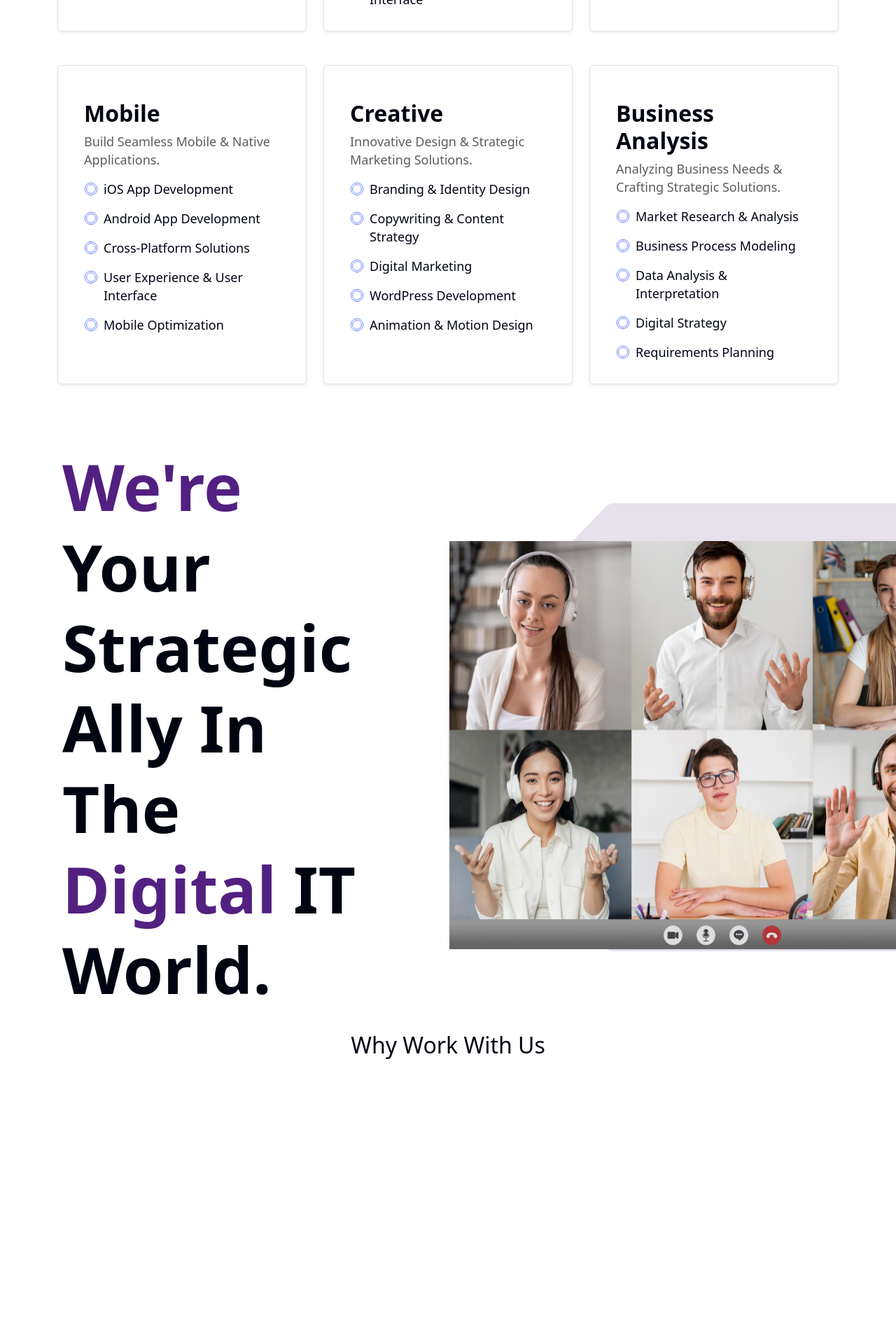
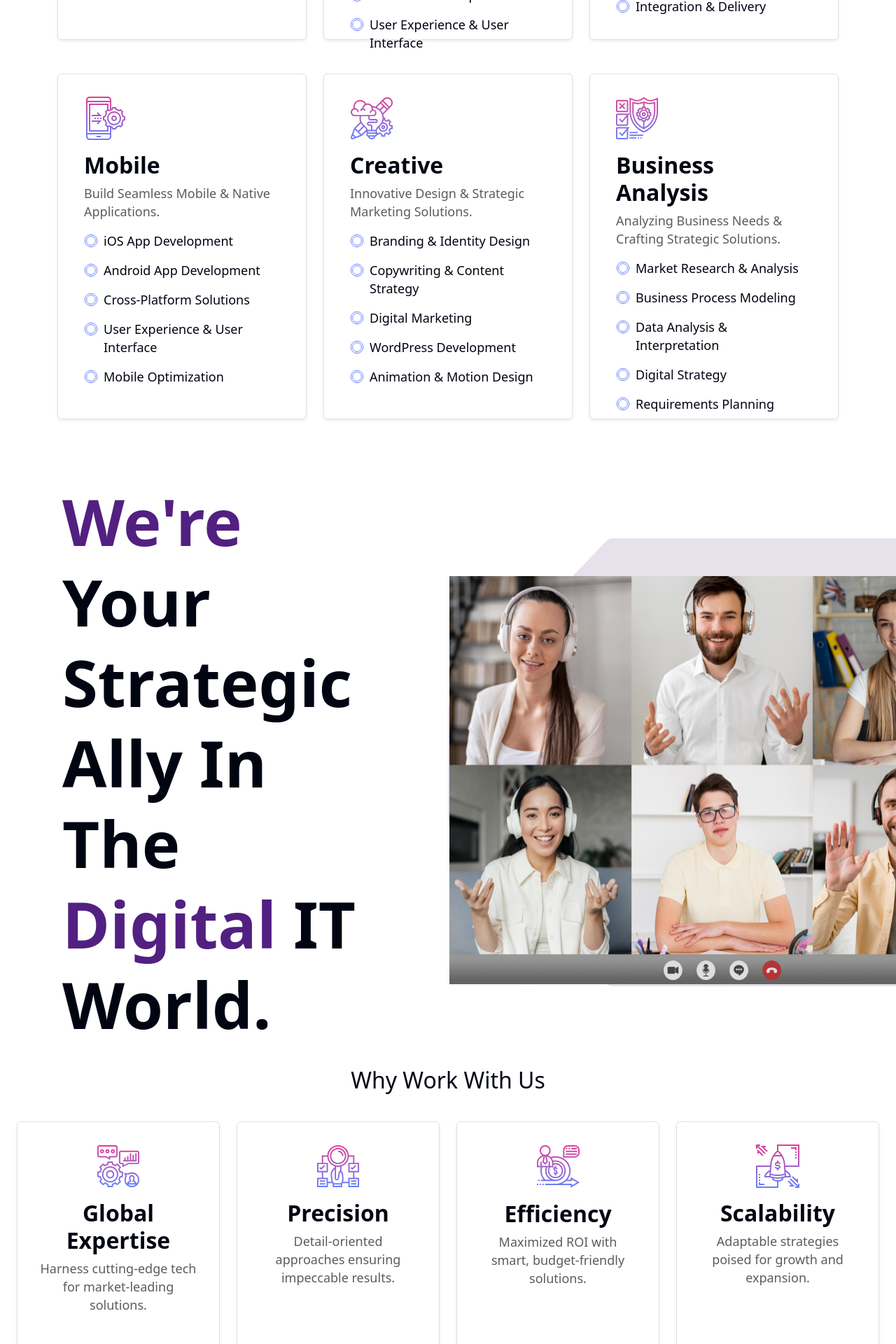
Before and after one commit to Bazzomir/lumaro, a React (Create React App) app in the folder erikas-app/: page / in a window 1280 px wide. Shown: the part 1720-3640 px from the top of the page at 70% size. Before the commit the page ends 3344 px from the top, so only its background shows below. Built offline with nearby package versions, Linux system fonts and the light colour scheme.

Commit message:
bug fixed :)

```diff
--- a/erikas-app/public/data.json
+++ b/erikas-app/public/data.json
@@ -75,24 +75,24 @@
   ],
   "aboutUs": [
     {
+      "icon": "gExpertise",
       "category": "Global Expertise",
-      "description": "Harness cutting-edge tech for market-leading solutions.",
-      "icon": "/assets/image/icons/gExpertise.svg"
+      "description": "Harness cutting-edge tech for market-leading solutions."
     },
     {
+      "icon": "precision",
       "category": "Precision",
-      "description": "Detail-oriented approaches ensuring impeccable results.",
-      "icon": "/assets/image/icons/precision.svg"
+      "description": "Detail-oriented approaches ensuring impeccable results."
     },
     {
+      "icon": "efficiency",
       "category": "Efficiency",
-      "description": "Maximized ROI with smart, budget-friendly solutions.",
-      "icon": "/assets/image/icons/efficiency.svg"
+      "description": "Maximized ROI with smart, budget-friendly solutions."
     },
     {
+      "icon": "scalability",
       "category": "Scalability",
-      "description": "Adaptable strategies poised for growth and expansion.",
-      "icon": "/assets/image/icons/scalability.svg"
+      "description": "Adaptable strategies poised for growth and expansion."
     }
   ]
 }
--- a/erikas-app/src/components/component/AboutCard.jsx
+++ b/erikas-app/src/components/component/AboutCard.jsx
@@ -2,9 +2,11 @@ import React from 'react';
 
 export default function AboutCard({ category, description, CardIcon }) {
     return (
-        <div className="card gap-5 p-3 border shadow-sm h-100">
-            <div className="card-body text-center">
-                <div className="mb-3">{CardIcon && <CardIcon />}</div>
+        <div className="card gap-5 p-3 border shadow-sm h-100 text-center">
+            <div className="card-body">
+                <div className="mb-3">
+                    {CardIcon && <img src={CardIcon} alt={category} className="img-fluid" />}
+                </div>
                 <h5 className="card-body__title">{category}</h5>
                 <p className="card-body__text text-muted">{description}</p>
             </div>
--- a/erikas-app/src/components/component/ServicesCard.jsx
+++ b/erikas-app/src/components/component/ServicesCard.jsx
@@ -1,11 +1,13 @@
 import React from 'react';
 import { ReactComponent as ListIcon } from '../../assets/image/icons/list-circle.svg';
 
-export default function ServicesCard({ category, description, offerings, cardIcon: CardIcon }) {
+export default function ServicesCard({ category, description, offerings, iconPath }) {
     return (
         <div className="card gap-5 p-3 border shadow-sm">
             <div className="card-body mx-auto">
-            <div className="mb-3">{CardIcon && <CardIcon />}</div>
+                <div className="mb-3">
+                    {iconPath && <img src={iconPath} alt={category} className="img-fluid" />}
+                </div>
                 <h5 className="card-body__title">{category}</h5>
                 <p className="card-body__text text-muted">{description}</p>
                 <ul className="list-group grid gap-0 row-gap-3">
--- a/erikas-app/src/components/pages/About.jsx
+++ b/erikas-app/src/components/pages/About.jsx
@@ -1,27 +1,17 @@
 import React, { useState, useEffect } from 'react';
 import AboutCard from '../component/AboutCard';
 import MeetingImg from '../../assets/image/meeting.svg';
+import GlobalExpertiseIcon from '../../assets/image/icons/gExpertise.svg';
+import PrecisionIcon from '../../assets/image/icons/precision.svg';
+import EfficiencyIcon from '../../assets/image/icons/efficiency.svg';
+import ScalabilityIcon from '../../assets/image/icons/scalability.svg';
 
-function importIcons(iconPath) {
-    try {
-        switch (iconPath) {
-            case '/assets/image/icons/consulting.svg':
-                return require('../../assets/image/icons/gExpertise.svg').ReactComponent;
-            case '/assets/image/icons/development.svg':
-                return require('../../assets/image/icons/precision.svg').ReactComponent;
-            case '/assets/image/icons/quality.svg':
-                return require('../../assets/image/icons/efficiency.svg').ReactComponent;
-            case '/assets/image/icons/mobile.svg':
-                return require('../../assets/image/icons/scalability.svg').ReactComponent;
-            default:
-                return null;
-        }
-    }
-    catch (error) {
-        console.error('Error importing icon:', error);
-        return null;
-    }
-}
+const iconMap = {
+    'gExpertise': GlobalExpertiseIcon,
+    'precision': PrecisionIcon,
+    'efficiency': EfficiencyIcon,
+    'scalability': ScalabilityIcon,
+};
 
 export default function About() {
     const [aboutData, setAboutData] = useState([]);
@@ -61,12 +51,12 @@ export default function About() {
                 <div className="col-12">
                     <div className="row p-0 m-0">
                         {aboutData.map((about, index) => {
-                            const IconComponent = importIcons(about.icon);
+                            const IconPath = iconMap[about.icon];
                             return (
-                                <div key={index} className="col-md-4 my-4">
-                                    {IconComponent && (
+                                <div key={index} className="col-md-3 my-4">
+                                    {IconPath && (
                                         <AboutCard
-                                            CardIcon={IconComponent}
+                                            CardIcon={IconPath}
                                             category={about.category}
                                             description={about.description}
                                         />
--- a/erikas-app/src/components/pages/Services.jsx
+++ b/erikas-app/src/components/pages/Services.jsx
@@ -1,29 +1,18 @@
 import React, { useEffect, useState } from 'react';
 import ServicesCard from '../component/ServicesCard';
+import ConsultingIcon from '../../assets/image/icons/consulting.svg';
+import DevelopmentIcon from '../../assets/image/icons/development.svg';
+import QualityIcon from '../../assets/image/icons/quality.svg';
+import MobileIcon from '../../assets/image/icons/mobile.svg';
+import CreativeIcon from '../../assets/image/icons/creative.svg';
 
-function importIcons(iconPath) {
-    try {
-        switch (iconPath) {
-            case '/assets/image/icons/consulting.svg':
-                return require('../../assets/image/icons/consulting.svg').ReactComponent;
-            case '/assets/image/icons/development.svg':
-                return require('../../assets/image/icons/development.svg').ReactComponent;
-            case '/assets/image/icons/quality.svg':
-                return require('../../assets/image/icons/quality.svg').ReactComponent;
-            case '/assets/image/icons/mobile.svg':
-                return require('../../assets/image/icons/mobile.svg').ReactComponent;
-            case '/assets/image/icons/creative.svg':
-                return require('../../assets/image/icons/creative.svg').ReactComponent;
-            case '/assets/image/icons/quality.svg':
-                return require('../../assets/image/icons/quality.svg').ReactComponent;
-            default:
-                return null;
-        }
-    } catch (error) {
-        console.error('Error importing icon:', error);
-        return null;
-    }
-}
+const iconMap = {
+    '/assets/image/icons/consulting.svg': ConsultingIcon,
+    '/assets/image/icons/development.svg': DevelopmentIcon,
+    '/assets/image/icons/quality.svg': QualityIcon,
+    '/assets/image/icons/mobile.svg': MobileIcon,
+    '/assets/image/icons/creative.svg': CreativeIcon,
+};
 
 export default function Services() {
     const [servicesData, setServicesData] = useState([]);
@@ -52,14 +41,14 @@ export default function Services() {
             </div>
             <div className="row py-3">
                 {servicesData.map((service, index) => {
-                    const IconComponent = importIcons(service.icon);
+                    const IconPath = iconMap[service.icon];
                     return (
                         <div key={index} className="col-md-4 my-4">
                             <ServicesCard
                                 category={service.category}
                                 description={service.description}
                                 offerings={service.offerings}
-                                cardIcon={IconComponent}
+                                iconPath={IconPath}
                             />
                         </div>
                     );
```
